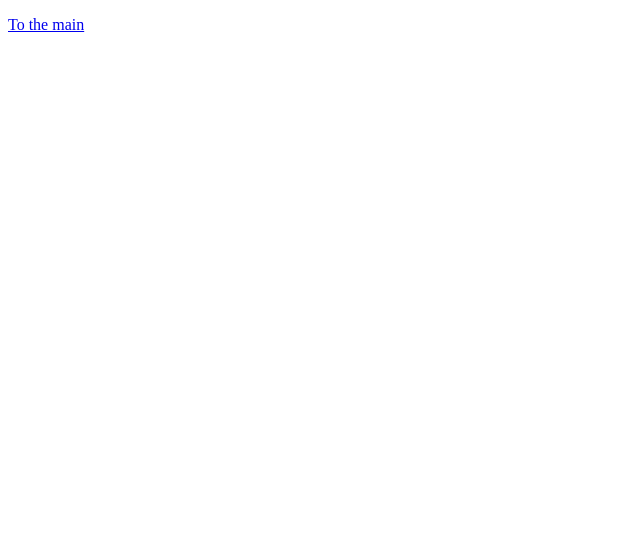
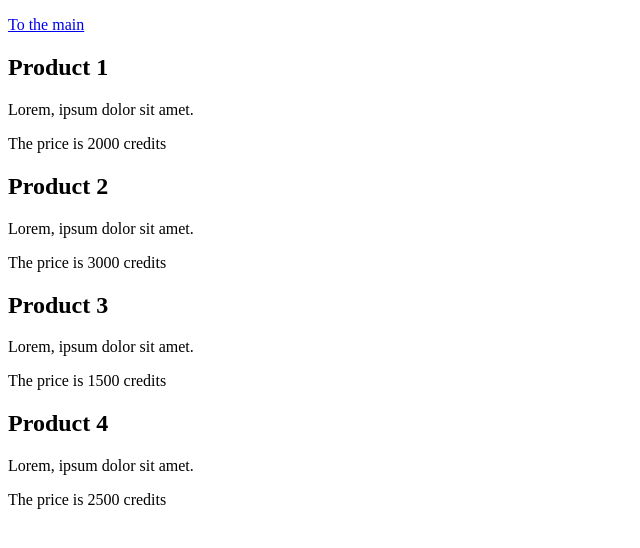
Before and after one commit to Niky-Niky/FE_13.12.2022, a plain HTML site: page second-problem/index.html in a window 1280 px wide. Shown: the whole page, without its empty margins (0-640 px from the left). Drawn offline with Linux system fonts and the light colour scheme.

Commit message:
second problem solving

```diff
--- a/second-problem/index.js
+++ b/second-problem/index.js
@@ -36,4 +36,30 @@ const products = [
 //     <p class="product__price">Price: 500 credits</p>
 // </article>
 
+const createArticle = function ({name, description, price}){
 const articleEl = document.createElement('article');
+articleEl.classList.add = 'product';
+
+const productName = document.createElement('h2');
+productName.classList.add = 'product__name';
+productName.textContent = name;
+
+const productDescrEl = document.createElement('p');
+productDescrEl.classList.add = 'product__descr';
+productDescrEl.textContent = description;
+
+const productPrice = document.createElement('p');
+productPrice.classList.add = 'product__price';
+productPrice.textContent = `The price is ${price} credits`;
+
+articleEl.append(productName, productDescrEl, productPrice);
+
+return articleEl;
+}
+
+const elements = products.map(createArticle);
+
+console.log(elements);
+
+const containerEl = document.querySelector('.js-products');
+containerEl.append(...elements)
```
Also changed, not shown: second-problem/index.html (+0 -6 lines).
